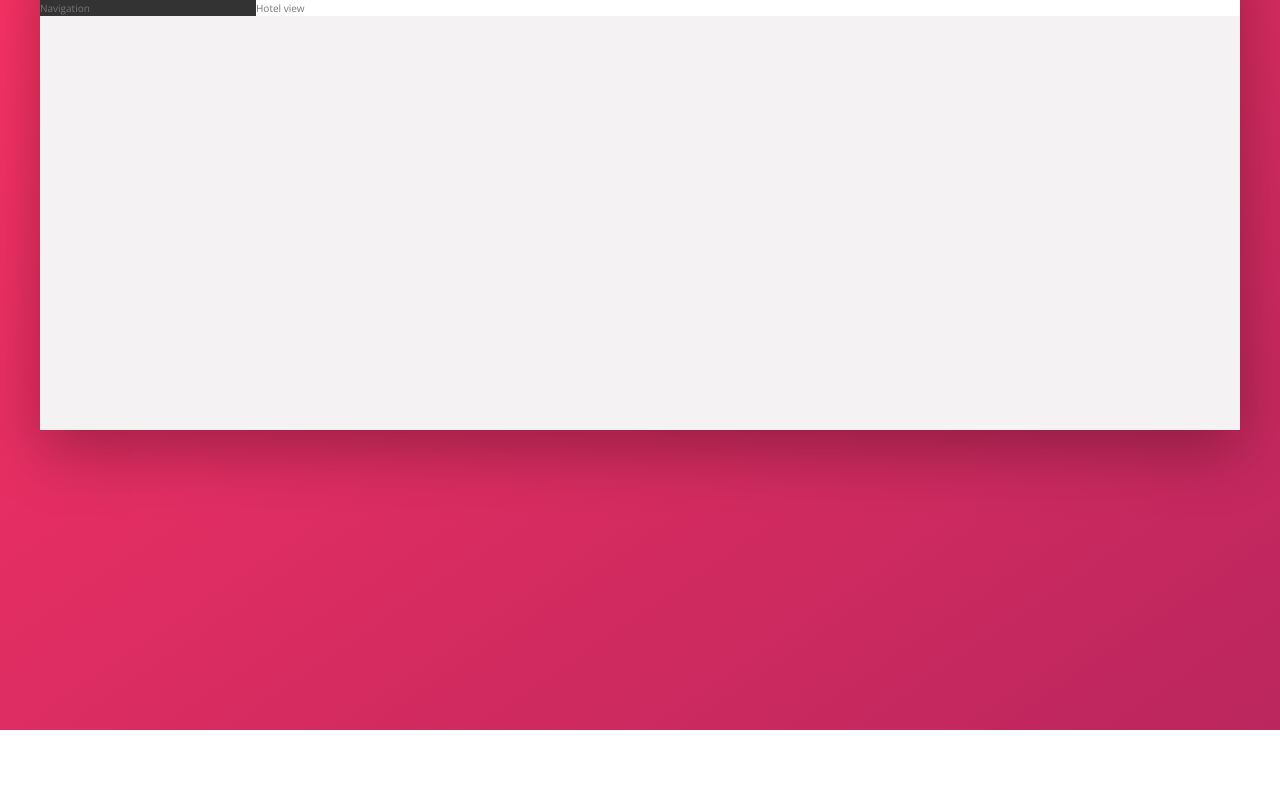
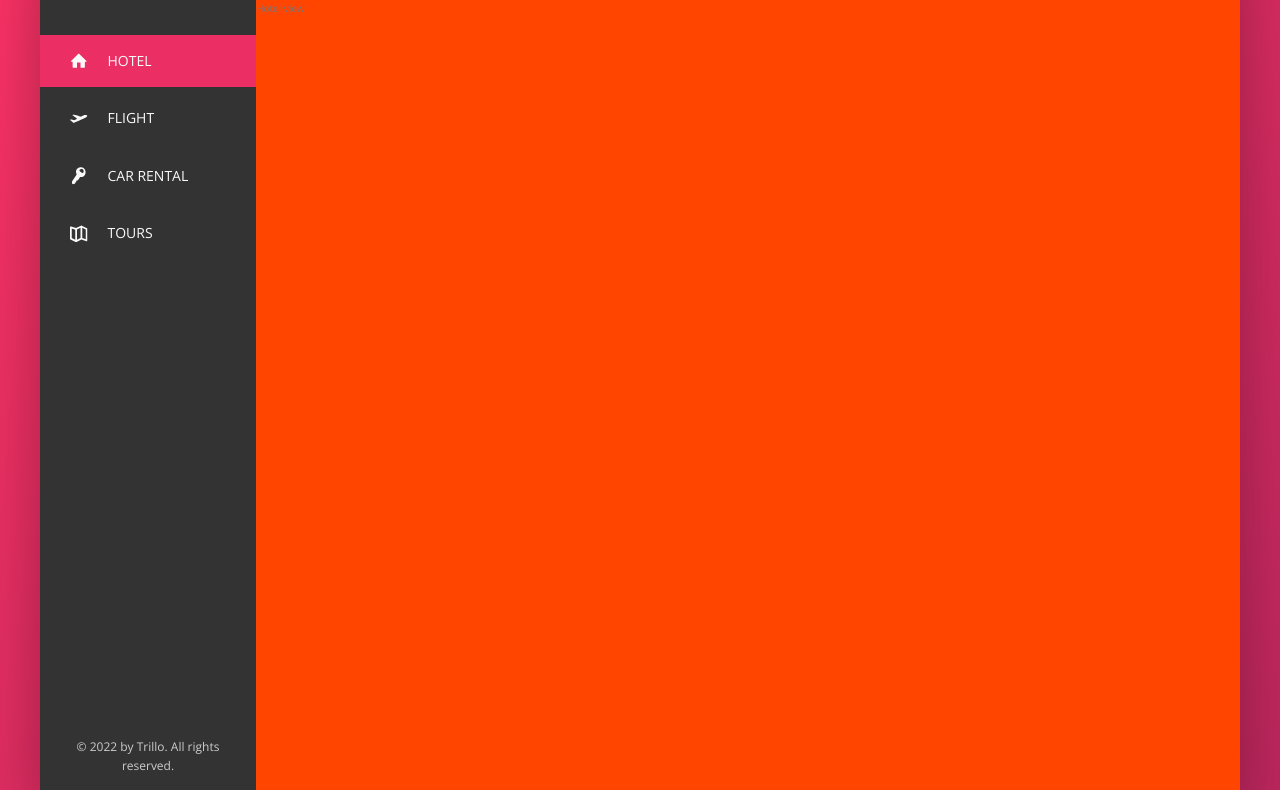
Before and after one commit to Libertocrat/Web-Design, a website: page Trillo/source/index.html in a window 1280 px wide. Shown: the part 150-940 px from the top of the page. Before the commit the page ends 880 px from the top, so only its background shows below. Drawn offline with nearby package versions, Linux system fonts and the light colour scheme.

Commit message:
Trillo-Add: Navigation sidebar

```diff
--- a/Trillo/source/index.html
+++ b/Trillo/source/index.html
@@ -39,14 +39,51 @@
                     </div>
                     <div class="user-nav__user">
                         <img src="img/user.jpg" alt="User photo" class="user-nav__user-photo">
-                        <span class="user-nav__user-name">Jonas</span>
+                        <span class="user-nav__user-name">User</span>
                     </div>
                 </nav>
             </header>
 
             <div class="content">
                 <nav class="sidebar">
-                    Navigation
+                    <ul class="side-nav">
+                        <li class="side-nav__item side-nav__item--active">
+                            <a href="#" class="side-nav__link">
+                                <svg class="side-nav__icon">
+                                    <use xlink:href="img/sprite.svg#icon-home"></use>
+                                </svg>
+                                <span>Hotel</span>
+                            </a>
+                        </li>
+                        <li class="side-nav__item">
+                            <a href="#" class="side-nav__link">
+                                <svg class="side-nav__icon">
+                                    <use xlink:href="img/sprite.svg#icon-aircraft-take-off"></use>
+                                </svg>
+                                <span>Flight</span>
+                            </a>
+                        </li>
+                        <li class="side-nav__item">
+                            <a href="#" class="side-nav__link">
+                                <svg class="side-nav__icon">
+                                    <use xlink:href="img/sprite.svg#icon-key"></use>
+                                </svg>
+                                <span>Car rental</span>
+                            </a>
+                        </li>
+                        <li class="side-nav__item">
+                            <a href="#" class="side-nav__link">
+                                <svg class="side-nav__icon">
+                                    <use xlink:href="img/sprite.svg#icon-map"></use>
+                                </svg>
+                                <span>Tours</span>
+                            </a>
+                        </li>
+                    </ul>
+
+                    <div class="legal">
+                        &copy; 2022 by Trillo. All rights reserved.
+                    </div>
                 </nav>
                 <main class="hotel-view">
                     Hotel view
--- a/Trillo/source/sass/_components.scss
+++ b/Trillo/source/sass/_components.scss
@@ -121,3 +121,76 @@
         margin-right: 1rem;
     }
 }
+
+
+////////////////////////////////////////////
+/*** SIDE NAVIGATION ***/
+
+.side-nav {
+    font-size: 1.4rem;
+    list-style: none;
+    margin-top:3.5rem;
+
+    &__item {
+        position: relative;
+
+        &:not(:last-child) {
+            margin-bottom: .5rem;
+        }
+    }
+
+    &__item::before {
+        content: "";
+        position: absolute;
+        top: 0;
+        left: 0;
+        height: 100%;
+        width: 3px;
+        background-color: var(--color-primary);
+        transform: scaleY(0);
+        transform-origin: center;
+        transition: transform .2s,
+                    width .4s cubic-bezier(1,0,0,1) .2s,
+                    background-color .1s;
+    }
+
+    &__item:hover::before,
+    &__item--active::before {
+        transform: scaleY(1);
+        width: 100%;
+    }
+
+    &__item:active::before{
+        background-color: var(--color-primary-light);
+    }
+
+    &__link:link,
+    &__link:visited {
+        color: var(--color-grey-light-1);
+        text-decoration: none;
+        text-transform: uppercase;
+        display: block;
+        padding: 1.5rem 3rem;
+        position: relative;
+        z-index: 10; //Only works with a position specified
+
+        display: flex;
+        align-items: center;
+    }
+
+    &__icon {
+        width: 1.75rem;
+        height: 1.75rem;
+        margin-right: 2rem;
+        fill: currentColor; //Color of parent element
+    }
+}
+
+////////////////////////////////////////////
+/*** LEGAL TEXT ***/
+.legal {
+    font-size: 1.2rem;
+    color: var(--color-grey-light-4);
+    text-align: center;
+    padding: 2.5rem;
+}
--- a/Trillo/source/sass/_layout.scss
+++ b/Trillo/source/sass/_layout.scss
@@ -26,10 +26,18 @@
     background-color: var(--color-grey-dark-1);
 
     flex: 0 0 18%;
+
+    display: flex;
+    flex-direction: column; //Main axis is vertical
+    justify-content: space-between; //1st element at the top, 2nd at the bottom
 }
 
 .hotel-view{
     background-color: #fff;
 
+    //Test
+    background-color: orangered;
+    height: 80rem;
+
     flex: 1;
 }
```
Also changed, not shown: Trillo/source/css/style.css.
